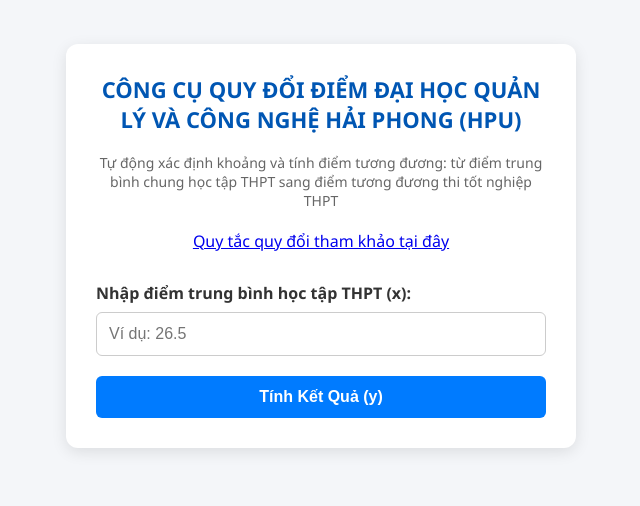
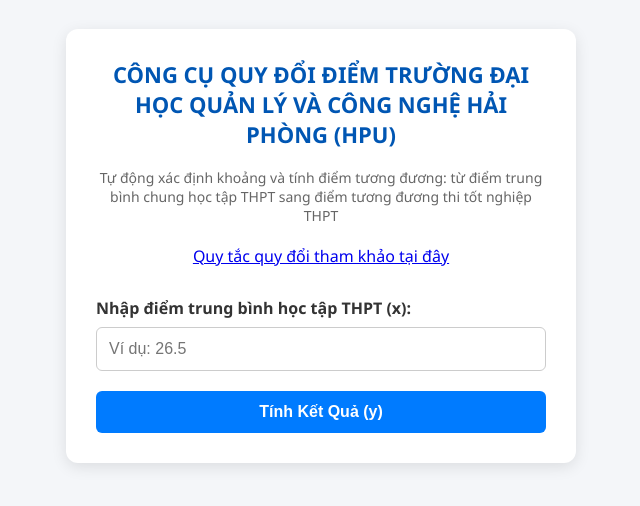
Before and after one commit to vtchien-cell/cong-cu-quy-doi-diem-hpu, a plain HTML site: page index.html in a window 1280 px wide. Shown: the part 174-680 px from the top of the page, without its empty margins (319-959 px from the left). Drawn offline with Linux system fonts and the light colour scheme.

Commit message:
Update index.html

```diff
--- a/index.html
+++ b/index.html
@@ -90,7 +90,7 @@
 <body>
 
 <div class="container">
-    <h2>CÔNG CỤ QUY ĐỔI ĐIỂM ĐẠI HỌC QUẢN LÝ VÀ CÔNG NGHỆ HẢI PHONG (HPU)</h2>
+    <h2>CÔNG CỤ QUY ĐỔI ĐIỂM TRƯỜNG ĐẠI HỌC QUẢN LÝ VÀ CÔNG NGHỆ HẢI PHÒNG (HPU)</h2>
     <p style="font-size: 14px; color: #666; text-align: center; margin-bottom: 20px;">
         Tự động xác định khoảng và tính điểm tương đương: từ điểm trung bình chung học tập THPT sang điểm tương đương thi tốt nghiệp THPT
     </p>
```
